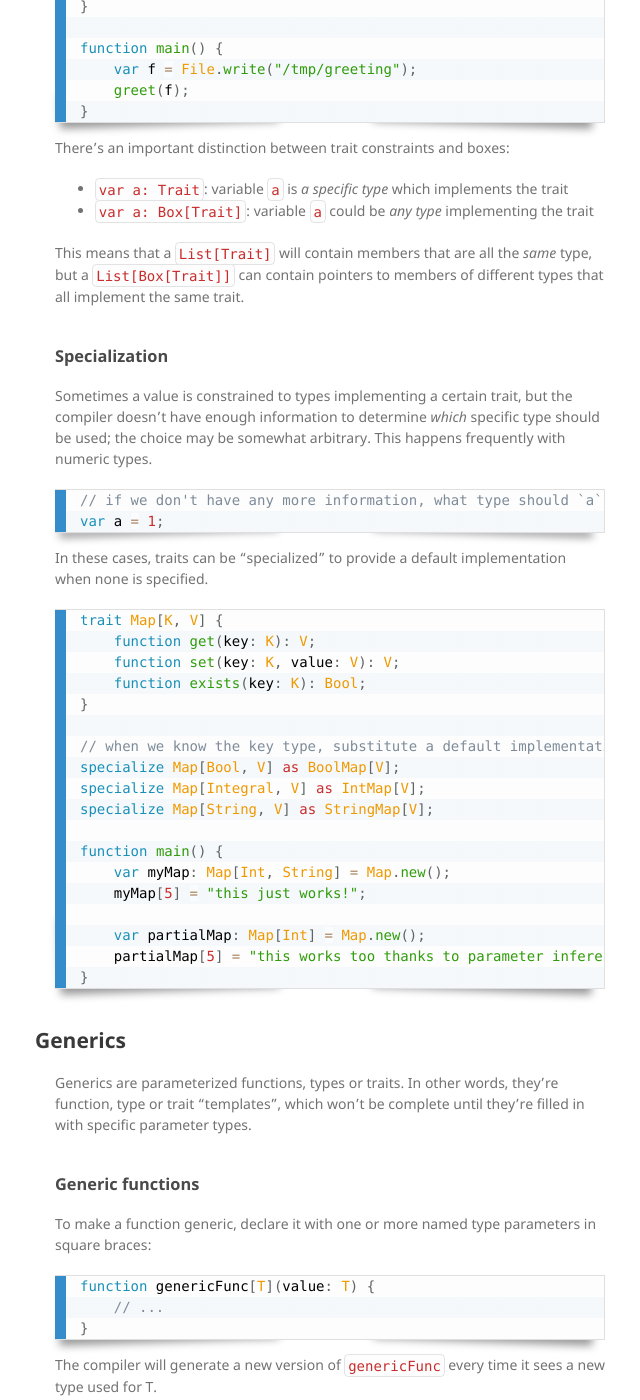
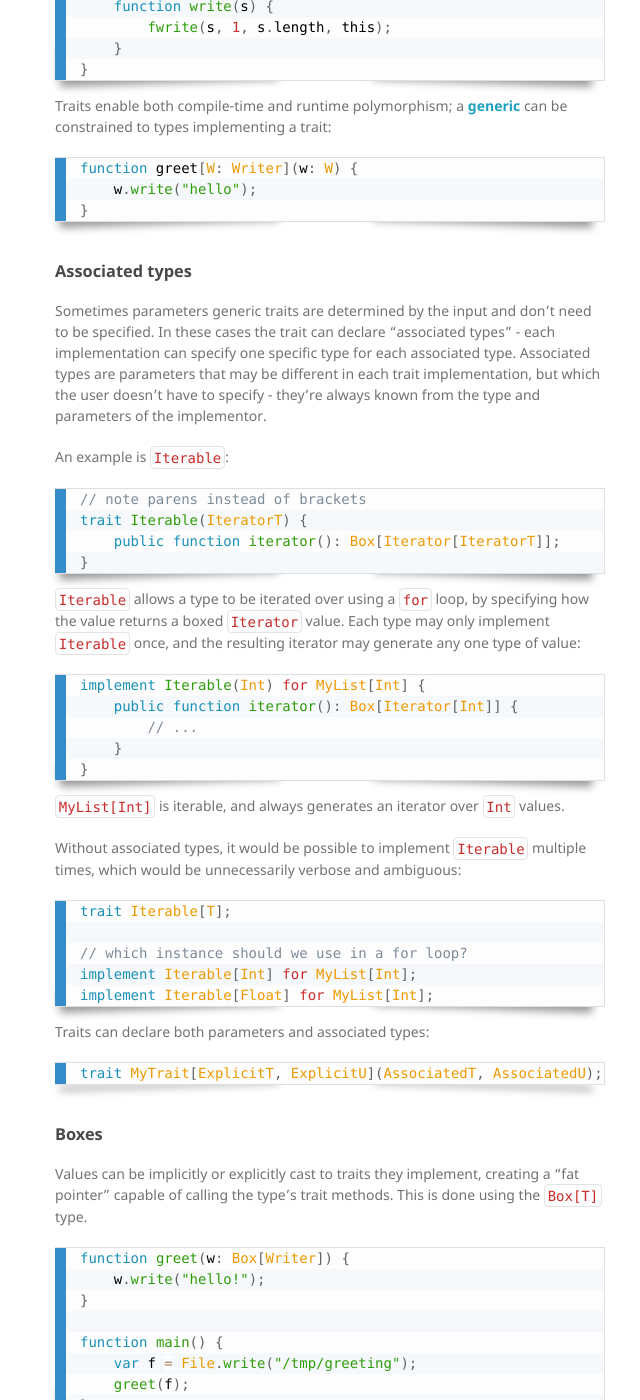
Before and after one commit to kitlang/kitlang.github.io, a Jekyll site: the page built from examples.md, in a window 1280 px wide and 1400 px high, scrolled down 9655 px. Shown: the whole window, without its empty margins (515-1155 px from the left). Built offline with Jekyll 4.4.1, drawn with Linux system fonts in a browser that asks for light colours; nearby versions of some CDN libraries; our own code applies the rules of GitHub Pages for plain Markdown files; some of the changed text lies outside the part shown.

Commit message:
Associated types

```diff
--- a/examples.md
+++ b/examples.md
@@ -34,7 +34,7 @@ For example, a module "pkg1.pkg2.module" will look for preludes in the following
 - pkg1.prelude
 - prelude
 
-Unless you know what you're doing, don't create a root-level prelude.kit file! The root-level prelude is how Kit imports its own standard library.
+Unless you know what you're doing, don't create a root-level prelude.kit file! The root-level prelude is how Kit imports its own standard library. You can, but probably shouldn't, override it.
 
 ### The main module
 
@@ -51,11 +51,11 @@ Types in Kit can define static fields/methods as well as instance methods.
 Numeric types include:
 
 - Signed integers: `Int8`, `Int16` (`Short`), `Int32`, and `Int64` (`Long`)
+- Unsigned integers: `Uint8` (`Byte`), `Uint16`, `Uint32`, `Uint64`
+- Floating point numbers: `Float32` (`Float`), `Float64` (`Double`)
 - `Char`, corresponding to C's `char`
 - `Int`, corresponding to C's `int` (which may vary by platform)
 - `Size`, corresponding to C's `size_t`, representing a pointer-sized value
-- Unsigned integers: `Uint8` (`Byte`), `Uint16`, `Uint32`, `Uint64`
-- Floating point numbers: `Float32` (`Float`), `Float64` (`Double`)
 
 All numeric types implement the builtin [trait](#traits) `Numeric`. Integer types also implement `Integral`, while floating point types implement `NumericMixed`.
 
@@ -195,6 +195,26 @@ function main() {
 ~~~
 
 Abstracts inherit some semantics from their underlying type by default, including trait implementations and methods. The abstract can declare its own methods or trait implementations which will take precedence over that of the underlying type.
+
+Abstracts unify with their underlying type in only one direction. Given `abstract Color: Uint32`:
+
+- A `Color` can be used anywhere a `Uint32` is expected.
+- However, a `Uint32` must be explicitly cast to be promoted to a Color:
+
+~~~kit
+var c: Color = 0xffffff_u32 as Color;
+~~~
+
+- Types which share the same underlying type can also be converted via explicit casting:
+
+~~~kit
+abstract RgbaColor: Uint32;
+
+var c: Color = 0xffffff_u32 as Color;
+var a: RgbaColor = c as RgbaColor;
+~~~
+
+The underlying type of an abstract can be another abstract, in which case the true runtime type is the parent's runtime type; otherwise, the same abstract conversion rules apply.
 
 ### Typedefs
 
@@ -454,6 +474,47 @@ Traits enable both compile-time and runtime polymorphism; a [generic](#generics)
 function greet[W: Writer](w: W) {
     w.write("hello");
 }
+~~~
+
+### Associated types
+
+Sometimes parameters generic traits are determined by the input and don't need to be specified. In these cases the trait can declare "associated types" - each implementation can specify one specific type for each associated type. Associated types are parameters that may be different in each trait implementation, but which the user doesn't have to specify - they're always known from the type and parameters of the implementor.
+
+An example is `Iterable`:
+
+~~~kit
+// note parens instead of brackets
+trait Iterable(IteratorT) {
+    public function iterator(): Box[Iterator[IteratorT]];
+}
+~~~
+
+`Iterable` allows a type to be iterated over using a `for` loop, by specifying how the value returns a boxed `Iterator` value. Each type may only implement `Iterable` once, and the resulting iterator may generate any one type of value:
+
+~~~kit
+implement Iterable(Int) for MyList[Int] {
+    public function iterator(): Box[Iterator[Int]] {
+        // ...
+    }
+}
+~~~
+
+`MyList[Int]` is iterable, and always generates an iterator over `Int` values.
+
+Without associated types, it would be possible to implement `Iterable` multiple times, which would be unnecessarily verbose and ambiguous:
+
+~~~kit
+trait Iterable[T];
+
+// which instance should we use in a for loop?
+implement Iterable[Int] for MyList[Int];
+implement Iterable[Float] for MyList[Int];
+~~~
+
+Traits can declare both parameters and associated types:
+
+~~~kit
+trait MyTrait[ExplicitT, ExplicitU](AssociatedT, AssociatedU);
 ~~~
 
 ### Boxes
```
